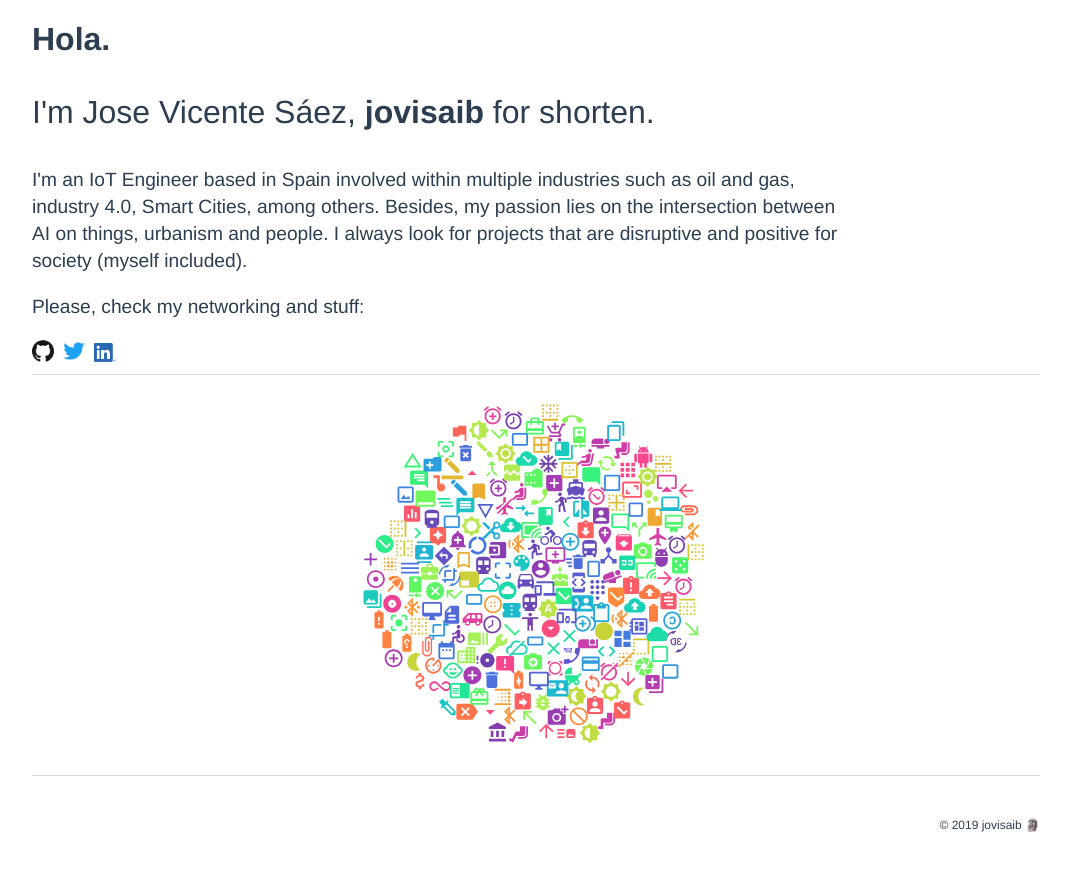
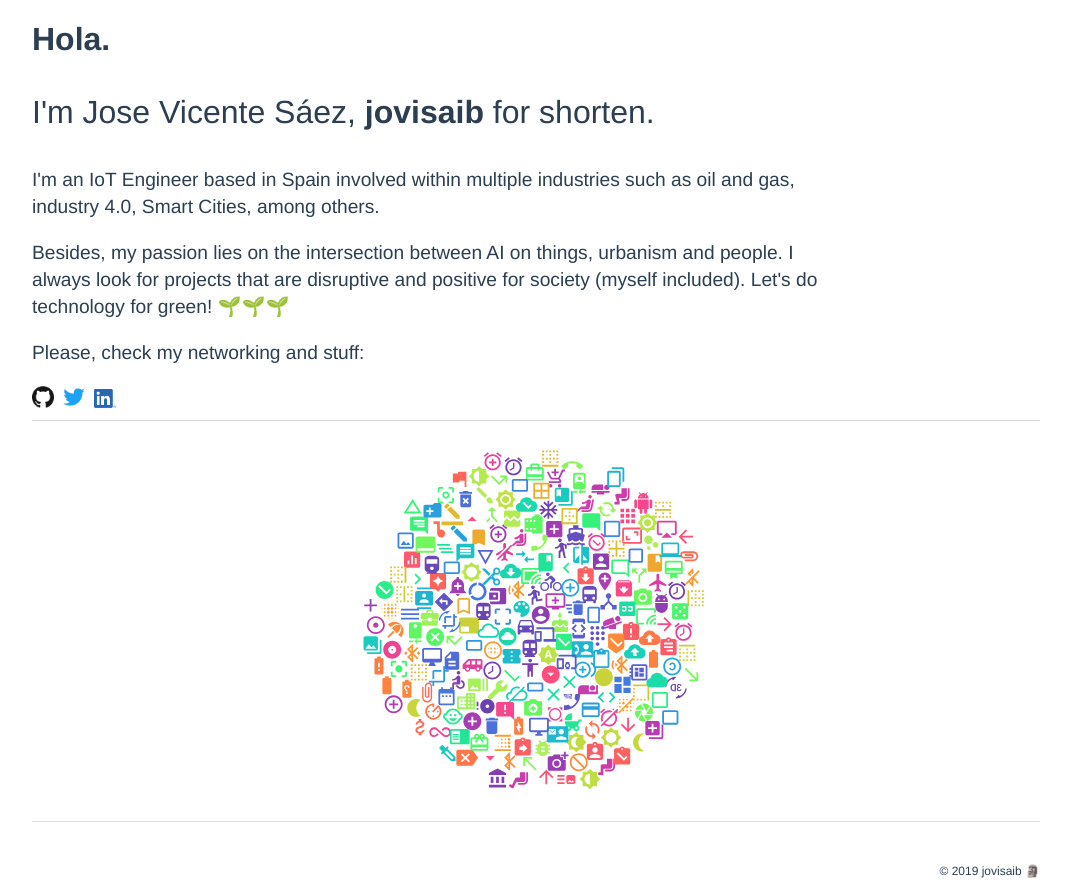
Before and after one commit to jovisaib/webpage-own, a Vue app: page / in a window 1280 px wide. Shown: the whole page, without its empty margins (104-1175 px from the left). Before the commit the page ends 846 px from the top, so only its background shows below. Built offline with nearby package versions, Linux system fonts and the light colour scheme.

Commit message:
added some emojis to description

```diff
--- a/src/components/Home.vue
+++ b/src/components/Home.vue
@@ -5,8 +5,10 @@
 
     <p>
       I'm an IoT Engineer based in Spain involved within multiple industries such as oil and gas, industry 4.0, Smart Cities, among others.
-
+    </p>
+    <p>
       Besides, my passion lies on the intersection between AI on things, urbanism and people. I always look for projects that are disruptive and positive for society (myself included).
+Let's do technology for green! 🌱🌱🌱
     </p>
     <p>Please, check my networking and stuff:</p>
 
```
